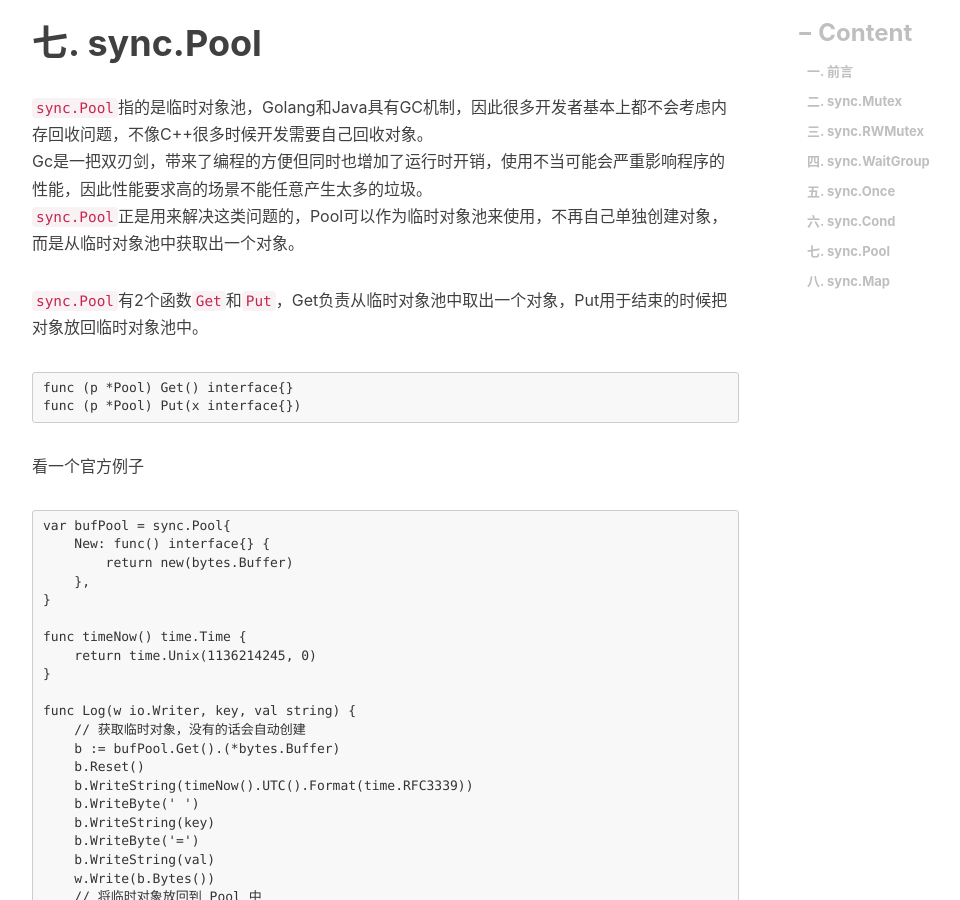
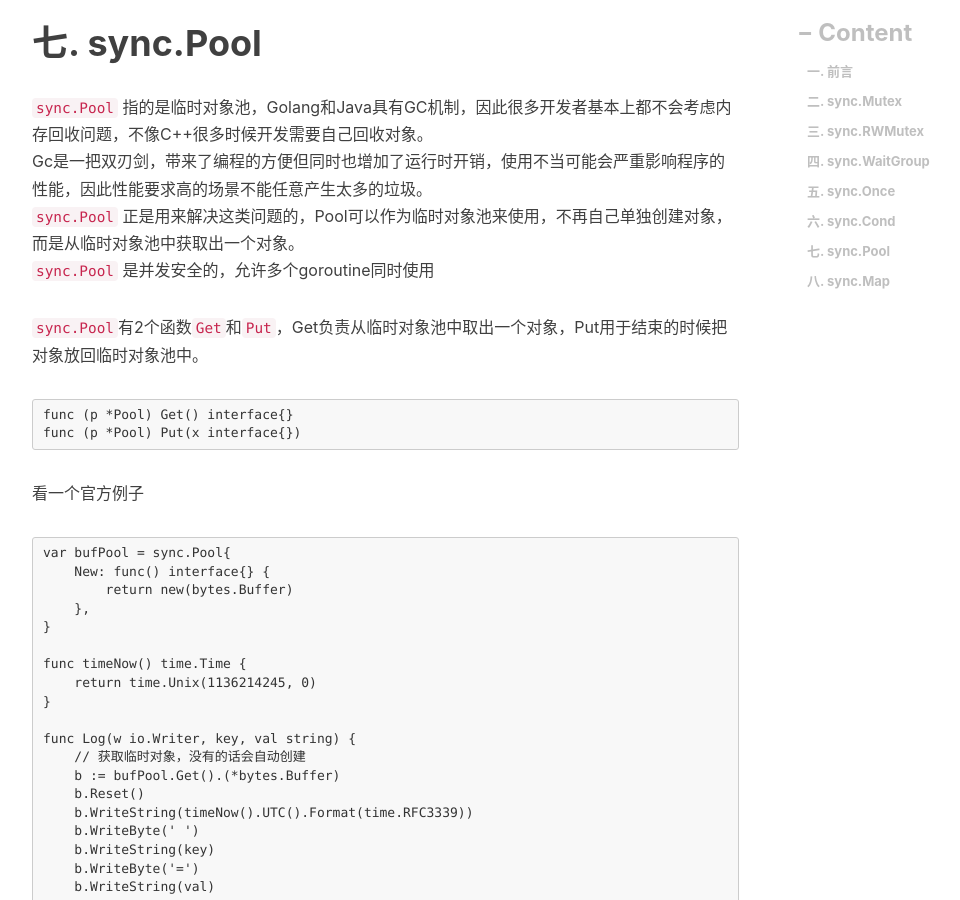
Before and after one commit to engru/chenguolin.github.io, a Jekyll site: the page built from _posts/2018-07-09-【Go-10】Golang Sync包.md, in a window 1280 px wide and 900 px high, scrolled down 7121 px. Shown: the whole window, without its empty margins (233-1193 px from the left). Built offline with Jekyll 4.4.1, drawn with Linux system fonts in a browser that asks for light colours; nearby versions of some CDN libraries; comment, search, counter and statistics services are not loaded.

Commit message:
Update 2018-07-09-【Go-10】Golang Sync包.md

````diff
--- a/_posts/2018-07-09-【Go-10】Golang Sync包.md
+++ b/_posts/2018-07-09-【Go-10】Golang Sync包.md
@@ -291,9 +291,10 @@ func main() {
 ```
 
 # 七. sync.Pool
-`sync.Pool`指的是临时对象池，Golang和Java具有GC机制，因此很多开发者基本上都不会考虑内存回收问题，不像C++很多时候开发需要自己回收对象。
+`sync.Pool` 指的是临时对象池，Golang和Java具有GC机制，因此很多开发者基本上都不会考虑内存回收问题，不像C++很多时候开发需要自己回收对象。
 Gc是一把双刃剑，带来了编程的方便但同时也增加了运行时开销，使用不当可能会严重影响程序的性能，因此性能要求高的场景不能任意产生太多的垃圾。
-`sync.Pool`正是用来解决这类问题的，Pool可以作为临时对象池来使用，不再自己单独创建对象，而是从临时对象池中获取出一个对象。
+`sync.Pool` 正是用来解决这类问题的，Pool可以作为临时对象池来使用，不再自己单独创建对象，而是从临时对象池中获取出一个对象。
+`sync.Pool` 是并发安全的，允许多个goroutine同时使用
 
 `sync.Pool`有2个函数`Get`和`Put`，Get负责从临时对象池中取出一个对象，Put用于结束的时候把对象放回临时对象池中。
 ```
````
